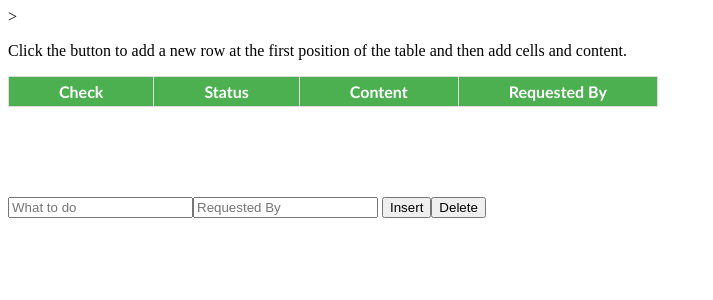
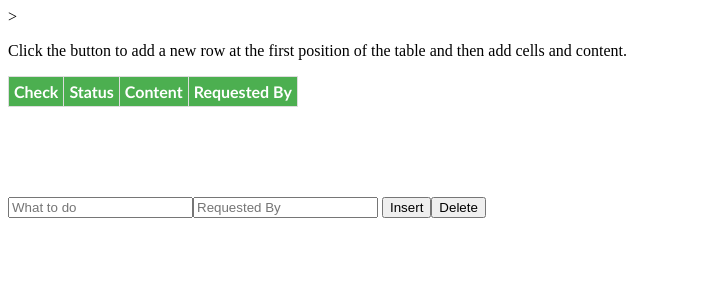
Before and after one commit to darkuress/todo, a Flask app: page / in a window 1280 px wide. Shown: the top 300 px of the page, without its empty margins (0-713 px from the left). Run offline with Flask 2, Linux system fonts and the light colour scheme; lists and menus that the app fills with data are empty.

Commit message:
Wefasdfasd

```diff
--- a/templates/todo.html
+++ b/templates/todo.html
@@ -6,8 +6,8 @@
             font-family: "Trebuchet MS", Arial, Helvetica, sans-serif;
             border-collapse: collapse;
             padding: 5px;
-            padding-left : 50px;
-            padding-right : 50px;
+            padding-left : 5px;
+            padding-right : 5px;
             border: 1px solid #ddd;
             text-align: center;
         }
```
